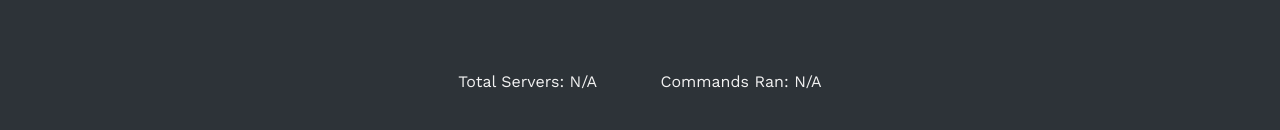
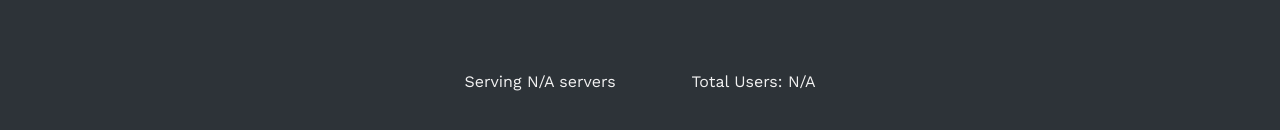
Before and after one commit to Nit-Twit/mercury-dashboard, a Next.js app in the folder src/: page / in a window 1280 px wide. Shown: the part 460-590 px from the top of the page. Built offline with nearby package versions, Linux system fonts and the light colour scheme.

Commit message:
Additions 2.0

```diff
--- a/src/app/page.tsx
+++ b/src/app/page.tsx
@@ -23,8 +23,8 @@ export default function Home() {
         <HeadingText><h1 className="text-6xl text-primary">Mercury</h1></HeadingText>
         <h1 className="mt-2 text-2xl">The do-all discord bot</h1>
         <div className="w-1/3 mt-20 flex flex-row items-center justify-around">
-          <h1>Total Servers: N/A</h1>
-          <h1>Commands Ran: N/A</h1>
+          <h1>Serving N/A servers</h1>
+          <h1>Total Users: N/A</h1>
         </div>
       </section>
     </main>
```
